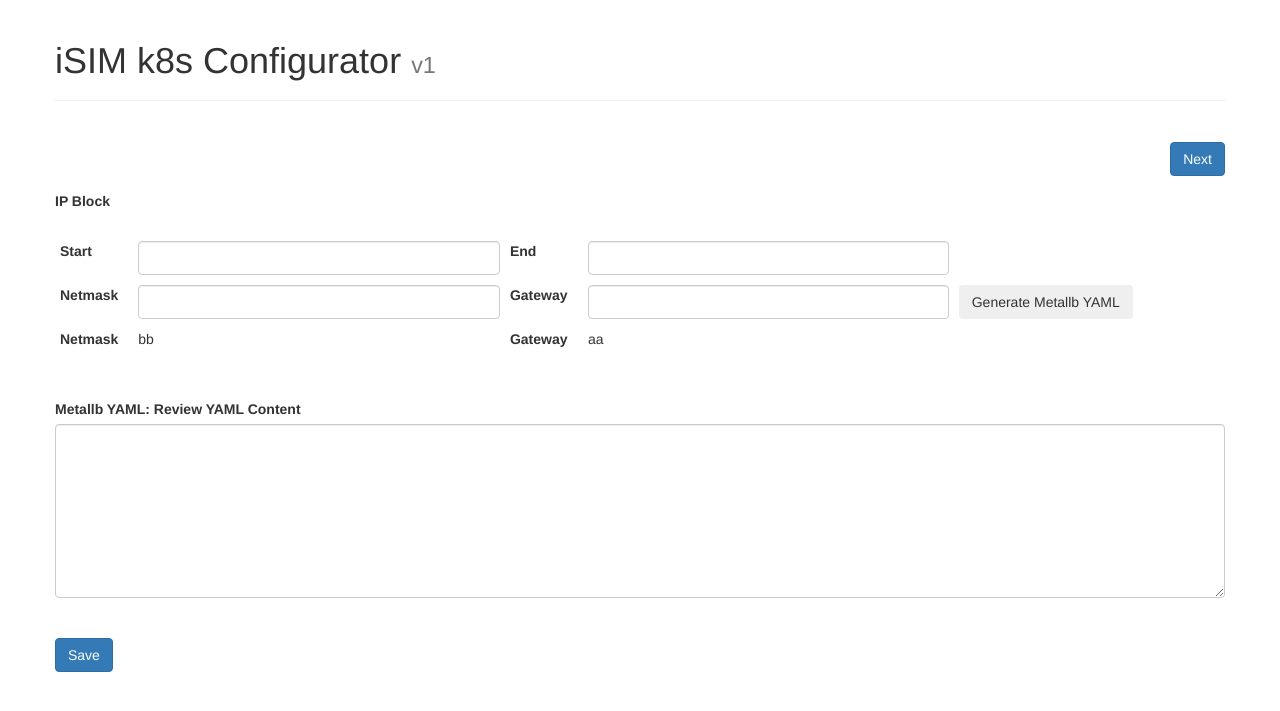
After one commit to yukselas/k8s-configurator, a Flask app: page /step-2/ip-configuration in a window 1280 px wide. The commit adds this page. Shown: the top 711 px of the page. Run offline with Flask 2, Linux system fonts and the light colour scheme; some libraries are stand-ins or nearby versions.

Commit message:
20210323 commit, step-2 template addded

```diff
--- a/app.py
+++ b/app.py
@@ -13,6 +13,11 @@ def index():
         return 'Go to next step!'
     return render_template('index.html')
 
+@app.route('/step-2/ip-configuration', methods=['GET', 'POST'])
+def step2():
+    if request.method == 'POST':
+        return 'Go to next step!'
+    return render_template('step-2-ip-configuration.html')
 
 @app.route( '/stream' )
 def stream():
--- a/templates/index.html
+++ b/templates/index.html
@@ -45,7 +45,7 @@
   <div class="row h-100 justify-content-center align-items-center">
 <form method="POST">
     <div class="form-group text-right">
-        <button type="button" class="btn btn-primary">Next</button>
+        <button type="button" class="btn btn-primary" onclick="window.location.href = '/step-2/ip-configuration';">Next</button>
     </div>
     <div class="form-group">
         <label>Installation Type:</label><br />
--- /dev/null
+++ b/templates/step-2-ip-configuration.html
@@ -0,0 +1,130 @@
+{% extends "bootstrap/base.html" %}
+{% block title %}iSIM k8s Configurator v1{% endblock %}
+
+{% block styles %}
+{{super()}}
+<!--<link rel="stylesheet" href="{{ url_for('static', filename= 'css/normalize.css') }}">-->
+<style type="text/css">
+<!--
+.tablecell1 {
+    padding:5px;
+}
+-->
+</style>
+{% endblock %}
+
+
+
+{% block scripts %}
+<!-- <script type="text/javascript" src="{{ url_for('static', filename= 'js/modernizr-2.6.2.min.js') }}">	</script> -->
+
+{{super()}}
+{% endblock %}
+
+{% block navbar %}
+<div class="navbar navbar-fixed-down">
+    <div class="container h-100">
+        <div class="row h-100 justify-content-center align-items-center">
+  <div class="page-header">
+    <h1>iSIM k8s Configurator <small>v1</small></h1>
+  </div>
+</div>
+</div>
+</div>
+
+  {% endblock %}
+
+  {% block content %}
+
+  <div class="container h-100">
+    <div class="row h-100 justify-content-center align-items-center">
+        <div class="form-group text-right">
+            <button type="button" class="btn btn-primary" onclick="window.location.href = '/step-2/ip-configuration';">Next</button>
+        </div>
+        <div class="mb-3">
+            <label for="exampleFormControlInput1" class="form-label">IP Block</label>
+            <br /><br />
+            <table width="100%">
+                <tr>
+                    <td class="tablecell1">
+
+                        <div class="mb-3 row">
+                            <label for="inputPassword" class="col-sm-2 col-form-label">Start</label>
+                            <div class="col-sm-10">
+                              <input type="text" class="form-control" id="inputPassword">
+                            </div>
+                          </div>
+
+                    </td>
+                    <td class="tablecell1">
+
+                        <div class="mb-3 row">
+                            <label for="inputPassword" class="col-sm-2 col-form-label">End</label>
+                            <div class="col-sm-10">
+                              <input type="text" class="form-control" id="inputPassword">
+                            </div>
+                          </div>
+
+                    </td>
+                    <td class="tablecell1"></td>
+                </tr>
+                <tr>
+                    <td class="tablecell1">
+
+                        <div class="mb-3 row">
+                            <label for="inputPassword" class="col-sm-2 col-form-label">Netmask</label>
+                            <div class="col-sm-10">
+                              <input type="text" class="form-control" id="inputPassword">
+                            </div>
+                          </div>
+
+                    </td>
+                    <td class="tablecell1">
+
+                        <div class="mb-3 row">
+                            <label for="inputPassword" class="col-sm-2 col-form-label">Gateway</label>
+                            <div class="col-sm-10">
+                              <input type="text" class="form-control" id="inputPassword">
+                            </div>
+                          </div>
+
+                    </td>
+                    <td class="tablecell1"><button type="button" class="btn btn-outline-primary">Generate Metallb YAML</button></td>
+                </tr>
+                <tr>
+                    <td class="tablecell1">
+
+                        <div class="mb-3 row">
+                            <label for="inputPassword" class="col-sm-2 col-form-label">Netmask</label>
+                            <div class="col-sm-10">
+                              bb
+                            </div>
+                          </div>
+
+                    </td>
+                    <td class="tablecell1">
+
+                        <div class="mb-3 row">
+                            <label for="inputPassword" class="col-sm-2 col-form-label">Gateway</label>
+                            <div class="col-sm-10">
+                              aa
+                            </div>
+                          </div>
+
+                    </td>
+                    <td class="tablecell1"></td>
+                </tr>
+
+            </table>
+          </div>
+          <div class="mb-3">
+            <br /><br />
+            <label for="exampleFormControlTextarea1" class="form-label">Metallb YAML: Review YAML Content</label>
+            <textarea class="form-control" id="exampleFormControlTextarea1" rows="8"></textarea>
+          </div>
+          <div class="form-group">
+            <br /><br />
+    <button type="button" class="btn btn-primary">Save</button>
+</div>
+</div></div>
+{% endblock %}
```
